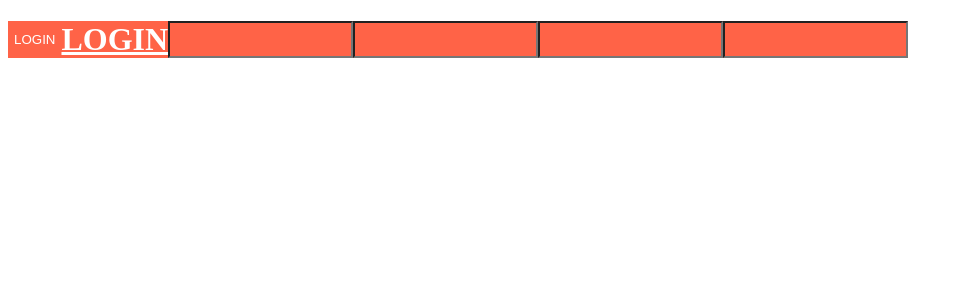
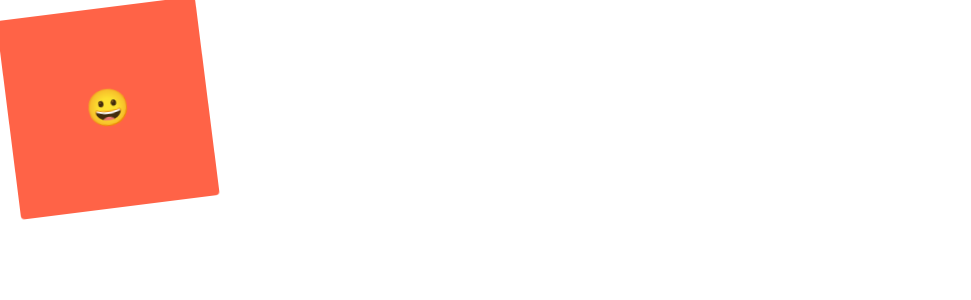
Before and after one commit to ljiin/react-masterclass, a React (Create React App) app: page / in a window 1280 px wide. Shown: the top 300 px of the page, without its empty margins (0-971 px from the left). Built offline with nearby package versions, Linux system fonts and the light colour scheme.

Commit message:
2.4 Animations and Pseudo Selectors

```diff
--- a/src/App.js
+++ b/src/App.js
@@ -1,35 +1,47 @@
-import styled from "styled-components";
+import styled, { keyframes } from "styled-components";
 
-const Father = styled.div`
+const Wrapper = styled.div`
 	display:flex;
 `;
 
+const rotateAnimation = keyframes`
+0%{
+	transform:rotate(0deg);
+	border-radius:0px;
+}50%{
+	border-radius:100px;
+}100%{
+	transform:rotate(360deg);
+	border-radius:0px;
+}
+`;
 const Box = styled.div`
-	width:100px;
-	height:100px;
-	background-color: ${(props => props.bgColor)};
+	display:flex;
+	justify-content: center;
+	align-items:center;
+	width:200px;
+	height:200px;
+	background:tomato;
+	animation: ${rotateAnimation} 1s linear infinite;
+	span{
+		font-size:36px;
+		&:hover{
+			font-size:48px;
+		}
+		&:active{
+			opacity:0;
+		}
+	}
 `;
 
-const Btn = styled.button`
-	background-color:tomato;
-	border:none;
-	color:#fff;
-`
-
-const Input = styled.input.attrs({required: true, minLength:10})`
-	background-color:tomato;
-`
 
 function App() {
   return (
-	<Father as="h1">
-		<Btn>LOGIN</Btn>
-		<Btn as="a" href="/">LOGIN</Btn>
-		<Input />
-		<Input />
-		<Input />
-		<Input />
-	</Father>
+	<Wrapper>
+		<Box>
+			<span>😀</span>
+		</Box>
+	</Wrapper>
   )
 }
 
```
